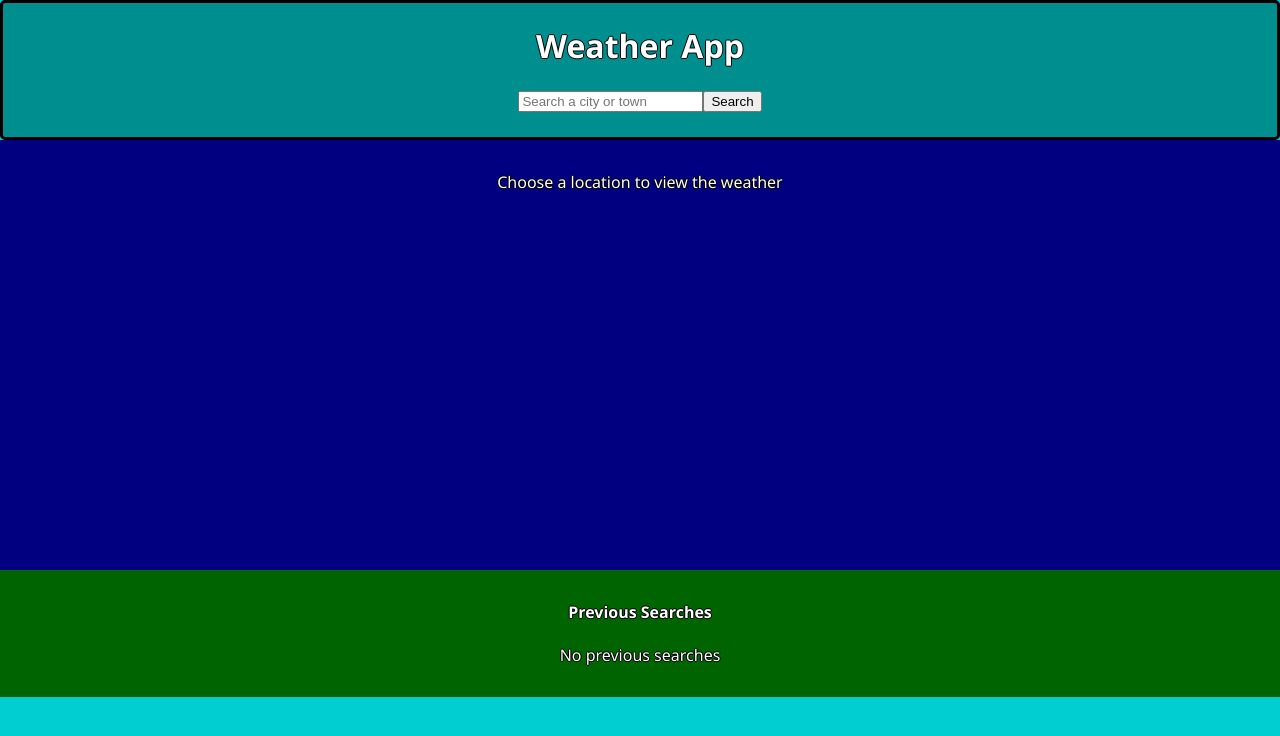
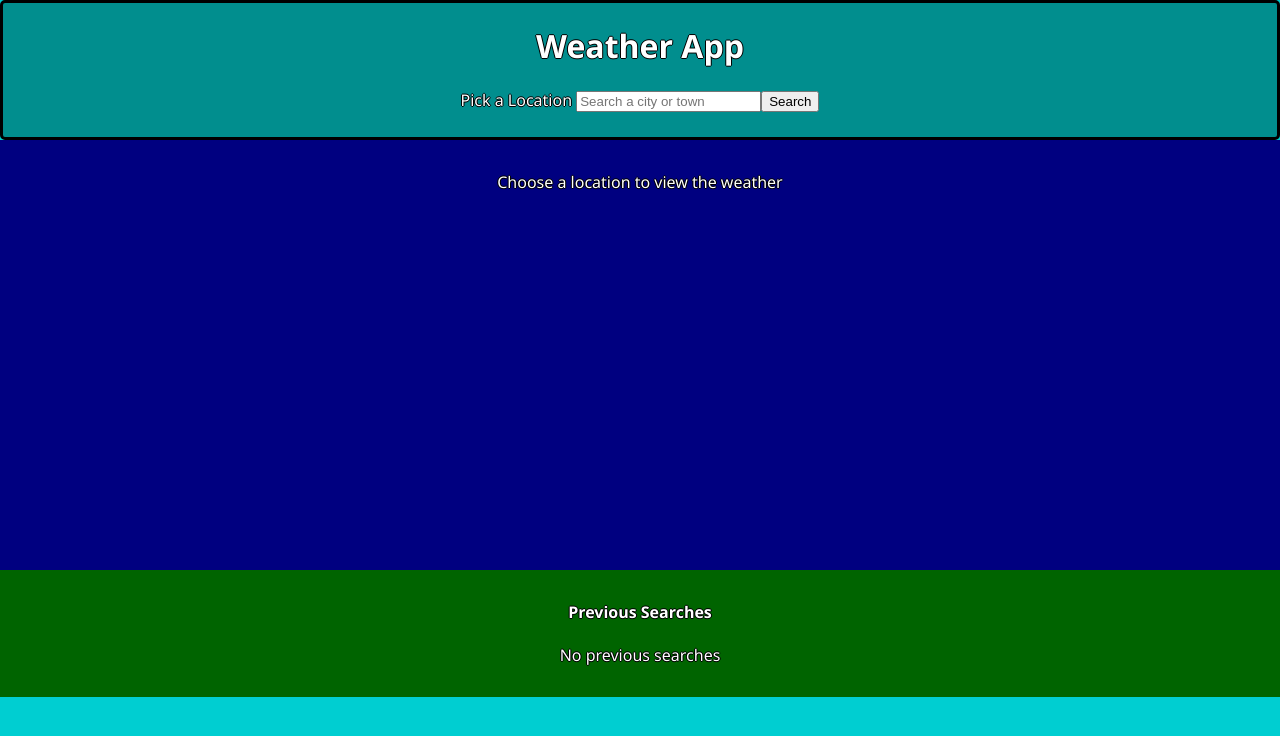
Before and after one commit to DiegoCarrero/Weather-App, a React (Create React App) app: page / in a window 1280 px wide. Shown: the top 736 px of the page. Built offline with nearby package versions, Linux system fonts and the light colour scheme.

Commit message:
add label to search bar

```diff
--- a/src/components/weather/Header.js
+++ b/src/components/weather/Header.js
@@ -7,10 +7,12 @@ export default function Header({ input, setInput, handleSubmit }) {
             <h1>Weather App</h1>
 
             <form onSubmit={handleSubmit}>
+                <label for='location'>Pick a Location </label>
                 <input
                     type='text'
                     placeholder="Search a city or town"
                     value={input}
+                    id='location'
                     onChange={(e) => setInput(e.target.value)}
                 />
                 <button type="submit">Search</button>
```
